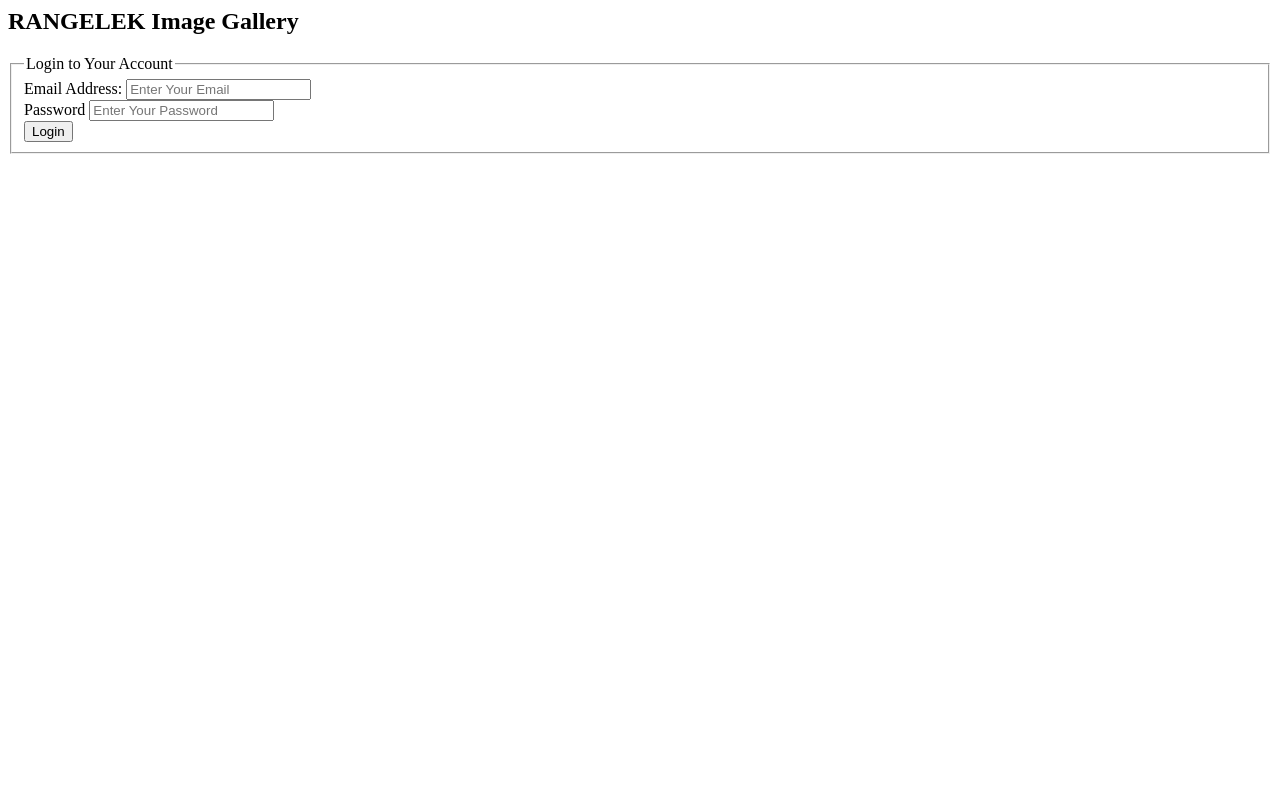
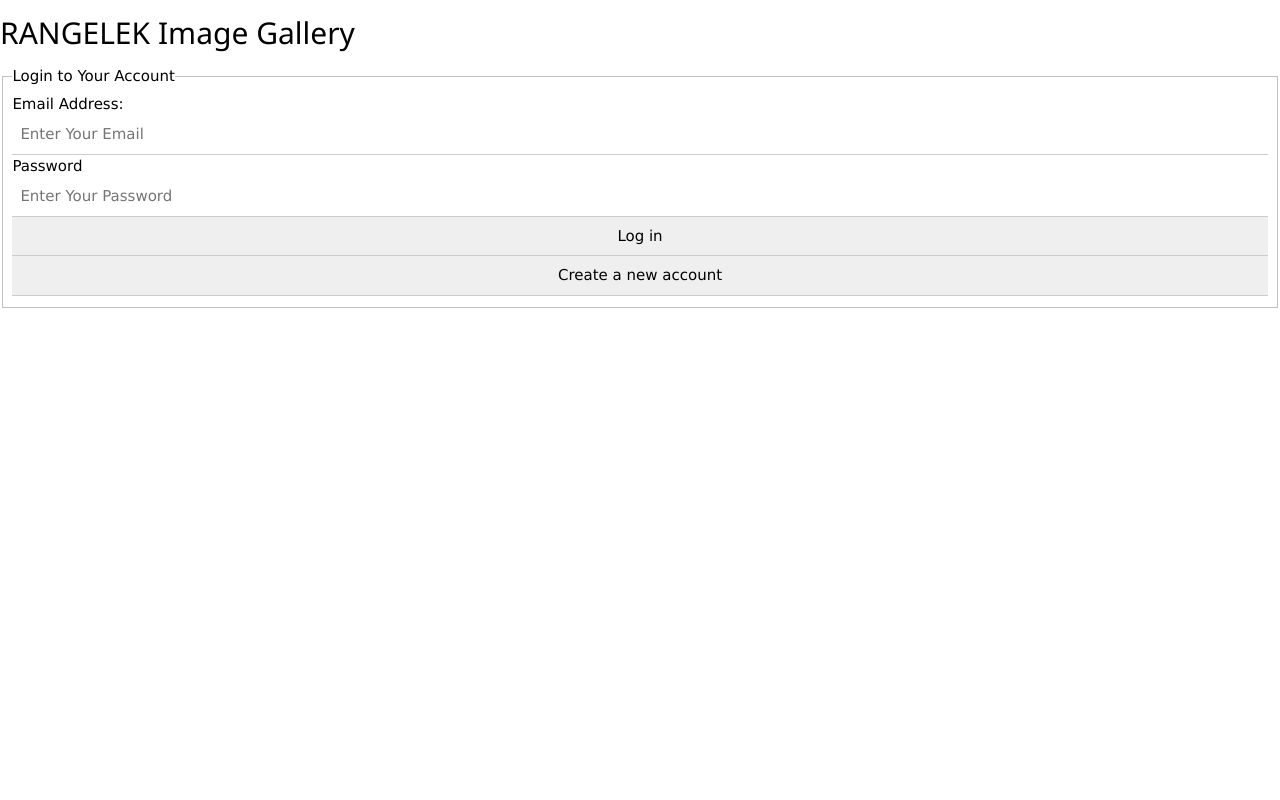
Before and after one commit to apgadon/cs4080_php_project, a PHP site: page /phpzag/logIn.php in a window 1280 px wide. Run offline with PHP 8.4, Linux system fonts and the light colour scheme.

Commit message:
Refactoring but for real this time

```diff
--- a/createTablesDB.php
+++ b/createTablesDB.php
@@ -27,10 +27,7 @@ id INT(6) UNSIGNED AUTO_INCREMENT PRIMARY KEY,
 user_id int(11) NOT NULL,
 title VARCHAR(50) NOT NULL,
 description VARCHAR(250) NOT NULL
-
-
 )";
-
 
 
 
--- a/insertTestInfoIntoDB.php
+++ b/insertTestInfoIntoDB.php
@@ -13,7 +13,7 @@ if ($conn->connect_error) {
     die("Connection failed: " . $conn->connect_error);
 }
 
-$sql = "INSERT INTO userInfo (firstName, lastName, email,password)
+$sql = "INSERT INTO userInfo (firstName, lastName, email, password)
 VALUES ('Rachael', 'Shima', 'reshima@cpp.edu', '12345')";
 
 
--- a/logIn.php
+++ b/logIn.php
@@ -1,3 +1,4 @@
+<link href="loginstyle.css" type="text/css" rel="stylesheet"/>
 <div class="container">
 	<h2>RANGELEK Image Gallery</h2>
 	<div class="row">
@@ -14,13 +15,17 @@
 			<input type="password" name="password" placeholder="Enter Your Password" required class="form-control" />
 		</div>
 		<div class="form-group">
-<input type="submit" name="login" value="Login" class="btn btn-primary" />
+			<input type="submit" name="login" value="Log in" class="btn btn-primary"/>
+		</div>
+		<div class="form-group">
+			<input type="submit" name="newuser" value="Create a new account" class="btn btn-primary"/>
 		</div>
 		</fieldset>
 		</form>
 		</div>
 	</div>
-</div
+</div>
+
 <?php
 	session_start();
 	$servername="localhost";
@@ -35,12 +40,11 @@ $sql_query="SELECT id, email, password, firstName, lastName FROM userInfo WHERE
 		$resultset = $conn->query($sql_query) or die("database error:". mysqli_error($conn));
 		$row=mysqli_fetch_array($resultset);
 		if(mysqli_num_rows($resultset)>0) {
-$_SESSION["userid"]="2";
-$_SESSION["name"]="Rachael Shima";
+		$_SESSION["userid"]=$row["id"];
+		$_SESSION["name"]=$row["firstName"]. " " .$row["lastName"];
 		header("location:user.php");
 	}
-else
-{
+	else{
 		echo "Login details not correct! Please try again.";
 	}
 	$conn->close();
--- /dev/null
+++ b/loginstyle.css
@@ -0,0 +1,256 @@
+/* W3.CSS 4.12 November 2018 by Jan Egil and Borge Refsnes */
+html{box-sizing:border-box}*,*:before,*:after{box-sizing:inherit}
+/* Extract from normalize.css by Nicolas Gallagher and Jonathan Neal git.io/normalize */
+html{-ms-text-size-adjust:100%;-webkit-text-size-adjust:100%}body{margin:0}
+article,aside,details,figcaption,figure,footer,header,main,menu,nav,section,summary{display:block}
+audio,canvas,progress,video{display:inline-block}progress{vertical-align:baseline}
+audio:not([controls]){display:none;height:0}[hidden],template{display:none}
+a{background-color:transparent;-webkit-text-decoration-skip:objects}
+a:active,a:hover{outline-width:0}abbr[title]{border-bottom:none;text-decoration:underline;text-decoration:underline dotted}
+dfn{font-style:italic}mark{background:#ff0;color:#000}
+small{font-size:80%}sub,sup{font-size:75%;line-height:0;position:relative;vertical-align:baseline}
+sub{bottom:-0.25em}sup{top:-0.5em}figure{margin:1em 40px}img{border-style:none}svg:not(:root){overflow:hidden}
+code,kbd,pre,samp{font-family:monospace,monospace;font-size:1em}hr{box-sizing:content-box;height:0;overflow:visible}
+button,input,select,textarea{font:inherit;margin:0}optgroup{font-weight:bold}
+button,input{overflow:visible}button,select{text-transform:none}
+button,html [type=button],[type=reset],[type=submit]{-webkit-appearance:button}
+button::-moz-focus-inner, [type=button]::-moz-focus-inner, [type=reset]::-moz-focus-inner, [type=submit]::-moz-focus-inner{border-style:none;padding:0}
+button:-moz-focusring, [type=button]:-moz-focusring, [type=reset]:-moz-focusring, [type=submit]:-moz-focusring{outline:1px dotted ButtonText}
+fieldset{border:1px solid #c0c0c0;margin:0 2px;padding:.35em .625em .75em}
+legend{color:inherit;display:table;max-width:100%;padding:0;white-space:normal}textarea{overflow:auto}
+[type=checkbox],[type=radio]{padding:0}
+[type=number]::-webkit-inner-spin-button,[type=number]::-webkit-outer-spin-button{height:auto}
+[type=search]{-webkit-appearance:textfield;outline-offset:-2px}
+[type=search]::-webkit-search-cancel-button,[type=search]::-webkit-search-decoration{-webkit-appearance:none}
+::-webkit-input-placeholder{color:inherit;opacity:0.54}
+::-webkit-file-upload-button{-webkit-appearance:button;font:inherit}
+/* End extract */
+html,body{font-family:Verdana,sans-serif;font-size:15px;line-height:1.5}html{overflow-x:hidden}
+h1{font-size:36px}h2{font-size:30px}h3{font-size:24px}h4{font-size:20px}h5{font-size:18px}h6{font-size:16px}serif{font-family:serif}
+h1,h2,h3,h4,h5,h6{font-family:"Segoe UI",Arial,sans-serif;font-weight:400;margin:10px 0}wide{letter-spacing:4px}
+hr{border:0;border-top:1px solid #eee;margin:20px 0}
+image{max-width:100%;height:auto}img{vertical-align:middle}a{color:inherit}
+table,table-all{border-collapse:collapse;border-spacing:0;width:100%;display:table}table-all{border:1px solid #ccc}
+bordered tr,table-all tr{border-bottom:1px solid #ddd}striped tbody tr:nth-child(even){background-color:#f1f1f1}
+table-all tr:nth-child(odd){background-color:#fff}table-all tr:nth-child(even){background-color:#f1f1f1}
+hoverable tbody tr:hover,ulhoverable li:hover{background-color:#ccc}centered tr th,centered tr td{text-align:center}
+table td,table th,table-all td,table-all th{padding:8px 8px;display:table-cell;text-align:left;vertical-align:top}
+table th:first-child,table td:first-child,table-all th:first-child,table-all td:first-child{padding-left:16px}
+btn,button{border:none;display:inline-block;padding:8px 16px;vertical-align:middle;overflow:hidden;text-decoration:none;color:inherit;background-color:inherit;text-align:center;cursor:pointer;white-space:nowrap}
+btn:hover{box-shadow:0 8px 16px 0 rgba(0,0,0,0.2),0 6px 20px 0 rgba(0,0,0,0.19)}
+btn,button{-webkit-touch-callout:none;-webkit-user-select:none;-khtml-user-select:none;-moz-user-select:none;-ms-user-select:none;user-select:none}
+disabled,btn:disabled,button:disabled{cursor:not-allowed;opacity:0.3}disabled *,:disabled *{pointer-events:none}
+btndisabled:hover,btn:disabled:hover{box-shadow:none}
+badge,tag{background-color:#000;color:#fff;display:inline-block;padding-left:8px;padding-right:8px;text-align:center}badge{border-radius:50%}
+ul{
+  list-style-type: none;
+  margin: 0;
+  padding: 0;
+  overflow: hidden;
+  background-color: #333;
+}
+
+li {
+  float: left;
+}
+
+li a {
+  display: block;
+  color: white;
+  text-align: center;
+  padding: 14px 16px;
+  text-decoration: none;
+}
+
+li a:hover {
+  background-color: #111;
+}
+	list-style-type:none;padding:0;margin:0}ul li{padding:8px 16px;border-bottom:1px solid #ddd}ul li:last-child{border-bottom:none}
+tooltip,display-container{position:relative}tooltip text{display:none}tooltip:hover text{display:inline-block}
+ripple:active{opacity:0.5}ripple{transition:opacity 0s}
+input{padding:8px;display:block;border:none;border-bottom:1px solid #ccc;width:100%}
+select{padding:9px 0;width:100%;border:none;border-bottom:1px solid #ccc}
+dropdown-click,dropdown-hover{position:relative;display:inline-block;cursor:pointer}
+dropdown-hover:hover dropdown-content{display:block}
+dropdown-hover:first-child,dropdown-click:hover{background-color:#ccc;color:#000}
+dropdown-hover:hover > button:first-child,dropdown-click:hover > button:first-child{background-color:#ccc;color:#000}
+dropdown-content{cursor:auto;color:#000;background-color:#fff;display:none;position:absolute;min-width:160px;margin:0;padding:0;z-index:1}
+check,radio{width:24px;height:24px;position:relative;top:6px}
+sidebar{height:100%;width:200px;background-color:#fff;position:fixed!important;z-index:1;overflow:auto}
+bar-block dropdown-hover,bar-block dropdown-click{width:100%}
+bar-block dropdown-hover dropdown-content,bar-block dropdown-click dropdown-content{min-width:100%}
+bar-block dropdown-hover button,bar-block dropdown-click button{width:100%;text-align:left;padding:8px 16px}
+main,#main{transition:margin-left .4s}
+modal{z-index:3;display:none;padding-top:100px;position:fixed;left:0;top:0;width:100%;height:100%;overflow:auto;background-color:rgb(0,0,0);background-color:rgba(0,0,0,0.4)}
+modal-content{margin:auto;background-color:#fff;position:relative;padding:0;outline:0;width:600px}
+bar{width:100%;overflow:hidden}center bar{display:inline-block;width:auto}
+bar bar-item{padding:8px 16px;float:left;width:auto;border:none;display:block;outline:0}
+bar dropdown-hover,bar dropdown-click{position:static;float:left}
+bar button{white-space:normal}
+bar-block bar-item{width:100%;display:block;padding:8px 16px;text-align:left;border:none;white-space:normal;float:none;outline:0}
+bar-blockcenter bar-item{text-align:center}block{display:block;width:100%}
+responsive{display:block;overflow-x:auto}
+container:after,container:before,panel:after,panel:before,row:after,row:before,row-padding:after,row-padding:before,
+cell-row:before,cell-row:after,clear:after,clear:before,bar:before,bar:after{content:"";display:table;clear:both}
+col,half,third,twothird,threequarter,quarter{float:left;width:100%}
+col.s1{width:8.33333%}col.s2{width:16.66666%}col.s3{width:24.99999%}col.s4{width:33.33333%}
+col.s5{width:41.66666%}col.s6{width:49.99999%}col.s7{width:58.33333%}col.s8{width:66.66666%}
+col.s9{width:74.99999%}col.s10{width:83.33333%}col.s11{width:91.66666%}col.s12{width:99.99999%}
+@media (min-width:601px){col.m1{width:8.33333%}col.m2{width:16.66666%}col.m3,quarter{width:24.99999%}col.m4,third{width:33.33333%}
+col.m5{width:41.66666%}col.m6,half{width:49.99999%}col.m7{width:58.33333%}col.m8,twothird{width:66.66666%}
+col.m9,threequarter{width:74.99999%}col.m10{width:83.33333%}col.m11{width:91.66666%}col.m12{width:99.99999%}}
+@media (min-width:993px){col.l1{width:8.33333%}col.l2{width:16.66666%}col.l3{width:24.99999%}col.l4{width:33.33333%}
+col.l5{width:41.66666%}col.l6{width:49.99999%}col.l7{width:58.33333%}col.l8{width:66.66666%}
+col.l9{width:74.99999%}col.l10{width:83.33333%}col.l11{width:91.66666%}col.l12{width:99.99999%}}
+rest{overflow:hidden}stretch{margin-left:-16px;margin-right:-16px}
+content,auto{margin-left:auto;margin-right:auto}content{max-width:980px}auto{max-width:1140px}
+cell-row{display:table;width:100%}cell{display:table-cell}
+cell-top{vertical-align:top}cell-middle{vertical-align:middle}cell-bottom{vertical-align:bottom}
+hide{display:none!important}show-block,show{display:block!important}show-inline-block{display:inline-block!important}
+@media (max-width:1205px){auto{max-width:95%}}
+@media (max-width:600px){modal-content{margin:0 10px;width:auto!important}modal{padding-top:30px}
+dropdown-hovermobile dropdown-content,dropdown-clickmobile dropdown-content{position:relative}
+hide-small{display:none!important}mobile{display:block;width:100%!important}bar-itemmobile,dropdown-hovermobile,dropdown-clickmobile{text-align:center}
+dropdown-hovermobile,dropdown-hovermobile btn,dropdown-hovermobile button,dropdown-clickmobile,dropdown-clickmobile btn,dropdown-clickmobile button{width:100%}}
+@media (max-width:768px){modal-content{width:500px}modal{padding-top:50px}}
+@media (min-width:993px){modal-content{width:900px}hide-large{display:none!important}sidebarcollapse{display:block!important}}
+@media (max-width:992px) and (min-width:601px){hide-medium{display:none!important}}
+@media (max-width:992px){sidebarcollapse{display:none}main{margin-left:0!important;margin-right:0!important}auto{max-width:100%}}
+top,bottom{position:fixed;width:100%;z-index:1}top{top:0}bottom{bottom:0}
+overlay{position:fixed;display:none;width:100%;height:100%;top:0;left:0;right:0;bottom:0;background-color:rgba(0,0,0,0.5);z-index:2}
+display-topleft{position:absolute;left:0;top:0}display-topright{position:absolute;right:0;top:0}
+display-bottomleft{position:absolute;left:0;bottom:0}display-bottomright{position:absolute;right:0;bottom:0}
+display-middle{position:absolute;top:50%;left:50%;transform:translate(-50%,-50%);-ms-transform:translate(-50%,-50%)}
+display-left{position:absolute;top:50%;left:0%;transform:translate(0%,-50%);-ms-transform:translate(-0%,-50%)}
+display-right{position:absolute;top:50%;right:0%;transform:translate(0%,-50%);-ms-transform:translate(0%,-50%)}
+display-topmiddle{position:absolute;left:50%;top:0;transform:translate(-50%,0%);-ms-transform:translate(-50%,0%)}
+display-bottommiddle{position:absolute;left:50%;bottom:0;transform:translate(-50%,0%);-ms-transform:translate(-50%,0%)}
+display-container:hover display-hover{display:block}display-container:hover spandisplay-hover{display:inline-block}display-hover{display:none}
+display-position{position:absolute}
+circle{border-radius:50%}
+round-small{border-radius:2px}round,round-medium{border-radius:4px}round-large{border-radius:8px}round-xlarge{border-radius:16px}round-xxlarge{border-radius:32px}
+row-padding,row-padding>half,row-padding>third,row-padding>twothird,row-padding>threequarter,row-padding>quarter,row-padding>col{padding:0 8px}
+container,panel{padding:0.01em 16px}panel{margin-top:16px;margin-bottom:16px}
+code,codespan{font-family:Consolas,"courier new";font-size:16px}
+code{width:auto;background-color:#fff;padding:8px 12px;border-left:4px solid #4CAF50;word-wrap:break-word}
+codespan{color:crimson;background-color:#f1f1f1;padding-left:4px;padding-right:4px;font-size:110%}
+card,card-2{box-shadow:0 2px 5px 0 rgba(0,0,0,0.16),0 2px 10px 0 rgba(0,0,0,0.12)}
+card-4,hover-shadow:hover{box-shadow:0 4px 10px 0 rgba(0,0,0,0.2),0 4px 20px 0 rgba(0,0,0,0.19)}
+spin{animationspin 2s infinite linear}@keyframesspin{0%{transform:rotate(0deg)}100%{transform:rotate(359deg)}}
+animate-fading{animation:fading 10s infinite}@keyframes fading{0%{opacity:0}50%{opacity:1}100%{opacity:0}}
+animate-opacity{animation:opac 0.8s}@keyframes opac{from{opacity:0} to{opacity:1}}
+animate-top{position:relative;animation:animatetop 0.4s}@keyframes animatetop{from{top:-300px;opacity:0} to{top:0;opacity:1}}
+animate-left{position:relative;animation:animateleft 0.4s}@keyframes animateleft{from{left:-300px;opacity:0} to{left:0;opacity:1}}
+animate-right{position:relative;animation:animateright 0.4s}@keyframes animateright{from{right:-300px;opacity:0} to{right:0;opacity:1}}
+animate-bottom{position:relative;animation:animatebottom 0.4s}@keyframes animatebottom{from{bottom:-300px;opacity:0} to{bottom:0;opacity:1}}
+animate-zoom {animation:animatezoom 0.6s}@keyframes animatezoom{from{transform:scale(0)} to{transform:scale(1)}}
+animate-input{transition:width 0.4s ease-in-out}animate-input:focus{width:100%!important}
+opacity,hover-opacity:hover{opacity:0.60}opacity-off,hover-opacity-off:hover{opacity:1}
+opacity-max{opacity:0.25}opacity-min{opacity:0.75}
+greyscale-max,grayscale-max,hover-greyscale:hover,hover-grayscale:hover{filter:grayscale(100%)}
+greyscale,grayscale{filter:grayscale(75%)}greyscale-min,grayscale-min{filter:grayscale(50%)}
+sepia{filter:sepia(75%)}sepia-max,hover-sepia:hover{filter:sepia(100%)}sepia-min{filter:sepia(50%)}
+tiny{font-size:10px!important}small{font-size:12px!important}medium{font-size:15px!important}large{font-size:18px!important}
+xlarge{font-size:24px!important}xxlarge{font-size:36px!important}xxxlarge{font-size:48px!important}jumbo{font-size:64px!important}
+left-align{text-align:left!important}right-align{text-align:right!important}justify{text-align:justify!important}center{text-align:center!important}
+border-0{border:0!important}border{border:1px solid #ccc!important}
+border-top{border-top:1px solid #ccc!important}border-bottom{border-bottom:1px solid #ccc!important}
+border-left{border-left:1px solid #ccc!important}border-right{border-right:1px solid #ccc!important}
+topbar{border-top:6px solid #ccc!important}bottombar{border-bottom:6px solid #ccc!important}
+leftbar{border-left:6px solid #ccc!important}rightbar{border-right:6px solid #ccc!important}
+section,code{margin-top:16px!important;margin-bottom:16px!important}
+margin{margin:16px!important}margin-top{margin-top:16px!important}margin-bottom{margin-bottom:16px!important}
+margin-left{margin-left:16px!important}margin-right{margin-right:16px!important}
+padding-small{padding:4px 8px!important}padding{padding:8px 16px!important}padding-large{padding:12px 24px!important}
+padding-16{padding-top:16px!important;padding-bottom:16px!important}padding-24{padding-top:24px!important;padding-bottom:24px!important}
+padding-32{padding-top:32px!important;padding-bottom:32px!important}padding-48{padding-top:48px!important;padding-bottom:48px!important}
+padding-64{padding-top:64px!important;padding-bottom:64px!important}
+left{float:left!important}right{float:right!important}
+button:hover{color:#000!important;background-color:#ccc!important}
+transparent,hover-none:hover{background-color:transparent!important}
+hover-none:hover{box-shadow:none!important}
+/* Colors */
+amber,hover-amber:hover{color:#000!important;background-color:#ffc107!important}
+aqua,hover-aqua:hover{color:#000!important;background-color:#00ffff!important}
+blue,hover-blue:hover{color:#fff!important;background-color:#2196F3!important}
+light-blue,hover-light-blue:hover{color:#000!important;background-color:#87CEEB!important}
+brown,hover-brown:hover{color:#fff!important;background-color:#795548!important}
+cyan,hover-cyan:hover{color:#000!important;background-color:#00bcd4!important}
+blue-grey,hover-blue-grey:hover,blue-gray,hover-blue-gray:hover{color:#fff!important;background-color:#607d8b!important}
+green,hover-green:hover{color:#fff!important;background-color:#4CAF50!important}
+light-green,hover-light-green:hover{color:#000!important;background-color:#8bc34a!important}
+indigo,hover-indigo:hover{color:#fff!important;background-color:#3f51b5!important}
+khaki,hover-khaki:hover{color:#000!important;background-color:#f0e68c!important}
+lime,hover-lime:hover{color:#000!important;background-color:#cddc39!important}
+orange,hover-orange:hover{color:#000!important;background-color:#ff9800!important}
+deep-orange,hover-deep-orange:hover{color:#fff!important;background-color:#ff5722!important}
+pink,hover-pink:hover{color:#fff!important;background-color:#e91e63!important}
+purple,hover-purple:hover{color:#fff!important;background-color:#9c27b0!important}
+deep-purple,hover-deep-purple:hover{color:#fff!important;background-color:#673ab7!important}
+red,hover-red:hover{color:#fff!important;background-color:#f44336!important}
+sand,hover-sand:hover{color:#000!important;background-color:#fdf5e6!important}
+teal,hover-teal:hover{color:#fff!important;background-color:#009688!important}
+yellow,hover-yellow:hover{color:#000!important;background-color:#ffeb3b!important}
+white,hover-white:hover{color:#000!important;background-color:#fff!important}
+black,hover-black:hover{color:#fff!important;background-color:#000!important}
+grey,hover-grey:hover,gray,hover-gray:hover{color:#000!important;background-color:#9e9e9e!important}
+light-grey,hover-light-grey:hover,light-gray,hover-light-gray:hover{color:#000!important;background-color:#f1f1f1!important}
+dark-grey,hover-dark-grey:hover,dark-gray,hover-dark-gray:hover{color:#fff!important;background-color:#616161!important}
+pale-red,hover-pale-red:hover{color:#000!important;background-color:#ffdddd!important}
+pale-green,hover-pale-green:hover{color:#000!important;background-color:#ddffdd!important}
+pale-yellow,hover-pale-yellow:hover{color:#000!important;background-color:#ffffcc!important}
+pale-blue,hover-pale-blue:hover{color:#000!important;background-color:#ddffff!important}
+text-amber,hover-text-amber:hover{color:#ffc107!important}
+text-aqua,hover-text-aqua:hover{color:#00ffff!important}
+text-blue,hover-text-blue:hover{color:#2196F3!important}
+text-light-blue,hover-text-light-blue:hover{color:#87CEEB!important}
+text-brown,hover-text-brown:hover{color:#795548!important}
+text-cyan,hover-text-cyan:hover{color:#00bcd4!important}
+text-blue-grey,hover-text-blue-grey:hover,text-blue-gray,hover-text-blue-gray:hover{color:#607d8b!important}
+text-green,hover-text-green:hover{color:#4CAF50!important}
+text-light-green,hover-text-light-green:hover{color:#8bc34a!important}
+text-indigo,hover-text-indigo:hover{color:#3f51b5!important}
+text-khaki,hover-text-khaki:hover{color:#b4aa50!important}
+text-lime,hover-text-lime:hover{color:#cddc39!important}
+text-orange,hover-text-orange:hover{color:#ff9800!important}
+text-deep-orange,hover-text-deep-orange:hover{color:#ff5722!important}
+text-pink,hover-text-pink:hover{color:#e91e63!important}
+text-purple,hover-text-purple:hover{color:#9c27b0!important}
+text-deep-purple,hover-text-deep-purple:hover{color:#673ab7!important}
+text-red,hover-text-red:hover{color:#f44336!important}
+text-sand,hover-text-sand:hover{color:#fdf5e6!important}
+text-teal,hover-text-teal:hover{color:#009688!important}
+text-yellow,hover-text-yellow:hover{color:#d2be0e!important}
+text-white,hover-text-white:hover{color:#fff!important}
+text-black,hover-text-black:hover{color:#000!important}
+text-grey,hover-text-grey:hover,text-gray,hover-text-gray:hover{color:#757575!important}
+text-light-grey,hover-text-light-grey:hover,text-light-gray,hover-text-light-gray:hover{color:#f1f1f1!important}
+text-dark-grey,hover-text-dark-grey:hover,text-dark-gray,hover-text-dark-gray:hover{color:#3a3a3a!important}
+border-amber,hover-border-amber:hover{border-color:#ffc107!important}
+border-aqua,hover-border-aqua:hover{border-color:#00ffff!important}
+border-blue,hover-border-blue:hover{border-color:#2196F3!important}
+border-light-blue,hover-border-light-blue:hover{border-color:#87CEEB!important}
+border-brown,hover-border-brown:hover{border-color:#795548!important}
+border-cyan,hover-border-cyan:hover{border-color:#00bcd4!important}
+border-blue-grey,hover-border-blue-grey:hover,border-blue-gray,hover-border-blue-gray:hover{border-color:#607d8b!important}
+border-green,hover-border-green:hover{border-color:#4CAF50!important}
+border-light-green,hover-border-light-green:hover{border-color:#8bc34a!important}
+border-indigo,hover-border-indigo:hover{border-color:#3f51b5!important}
+border-khaki,hover-border-khaki:hover{border-color:#f0e68c!important}
+border-lime,hover-border-lime:hover{border-color:#cddc39!important}
+border-orange,hover-border-orange:hover{border-color:#ff9800!important}
+border-deep-orange,hover-border-deep-orange:hover{border-color:#ff5722!important}
+border-pink,hover-border-pink:hover{border-color:#e91e63!important}
+border-purple,hover-border-purple:hover{border-color:#9c27b0!important}
+border-deep-purple,hover-border-deep-purple:hover{border-color:#673ab7!important}
+border-red,hover-border-red:hover{border-color:#f44336!important}
+border-sand,hover-border-sand:hover{border-color:#fdf5e6!important}
+border-teal,hover-border-teal:hover{border-color:#009688!important}
+border-yellow,hover-border-yellow:hover{border-color:#ffeb3b!important}
+border-white,hover-border-white:hover{border-color:#fff!important}
+border-black,hover-border-black:hover{border-color:#000!important}
+border-grey,hover-border-grey:hover,border-gray,hover-border-gray:hover{border-color:#9e9e9e!important}
+border-light-grey,hover-border-light-grey:hover,border-light-gray,hover-border-light-gray:hover{border-color:#f1f1f1!important}
+border-dark-grey,hover-border-dark-grey:hover,border-dark-gray,hover-border-dark-gray:hover{border-color:#616161!important}
+border-pale-red,hover-border-pale-red:hover{border-color:#ffe7e7!important}border-pale-green,hover-border-pale-green:hover{border-color:#e7ffe7!important}
+border-pale-yellow,hover-border-pale-yellow:hover{border-color:#ffffcc!important}border-pale-blue,hover-border-pale-blue:hover{border-color:#e7ffff!important}
--- a/logout.php
+++ b/logout.php
@@ -1,5 +1,5 @@
 <?php
 session_start();
 session_destroy();
-header("location:indexogIn.php");
+header("location:logIn.php");
 ?>
```
Also changed, not shown: dataBase_Create.php (+40 -0 lines), user.php (+7 -5 lines). Lines whose indentation alone changed are shown as unchanged.
